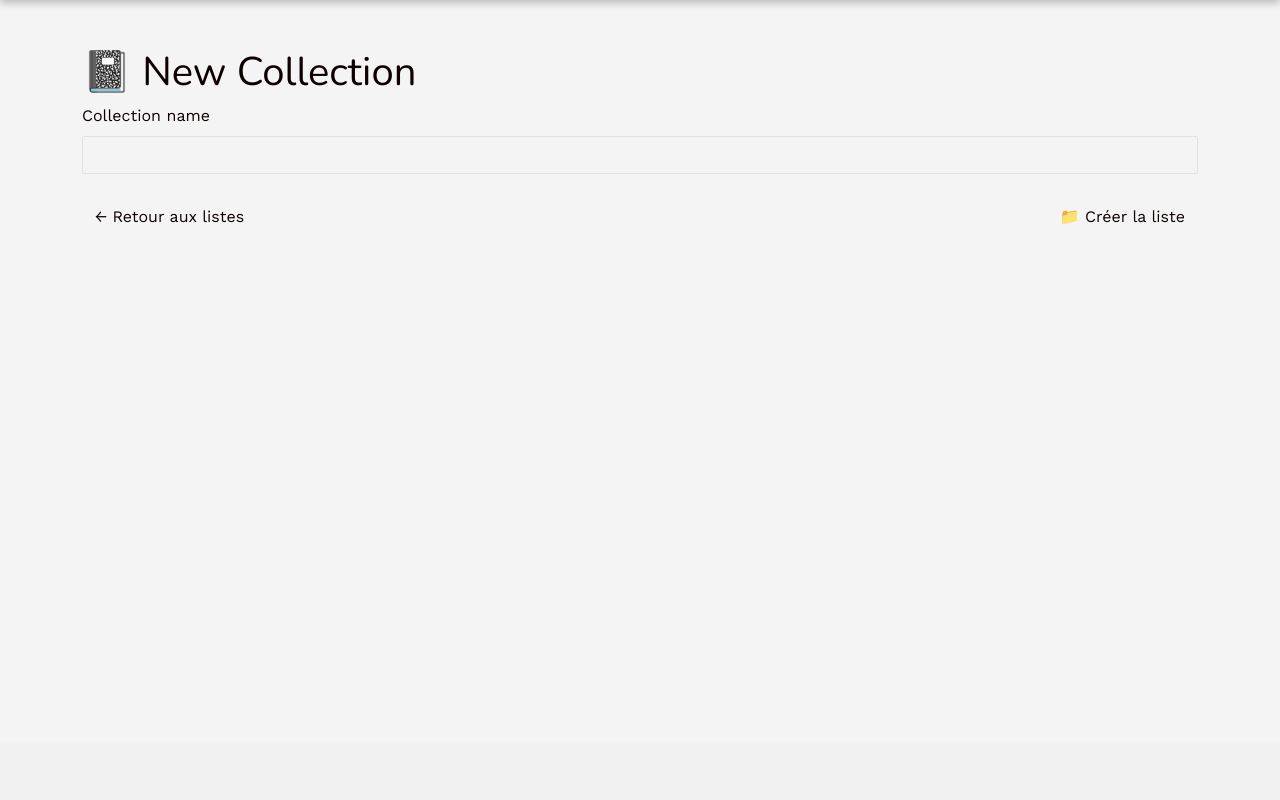
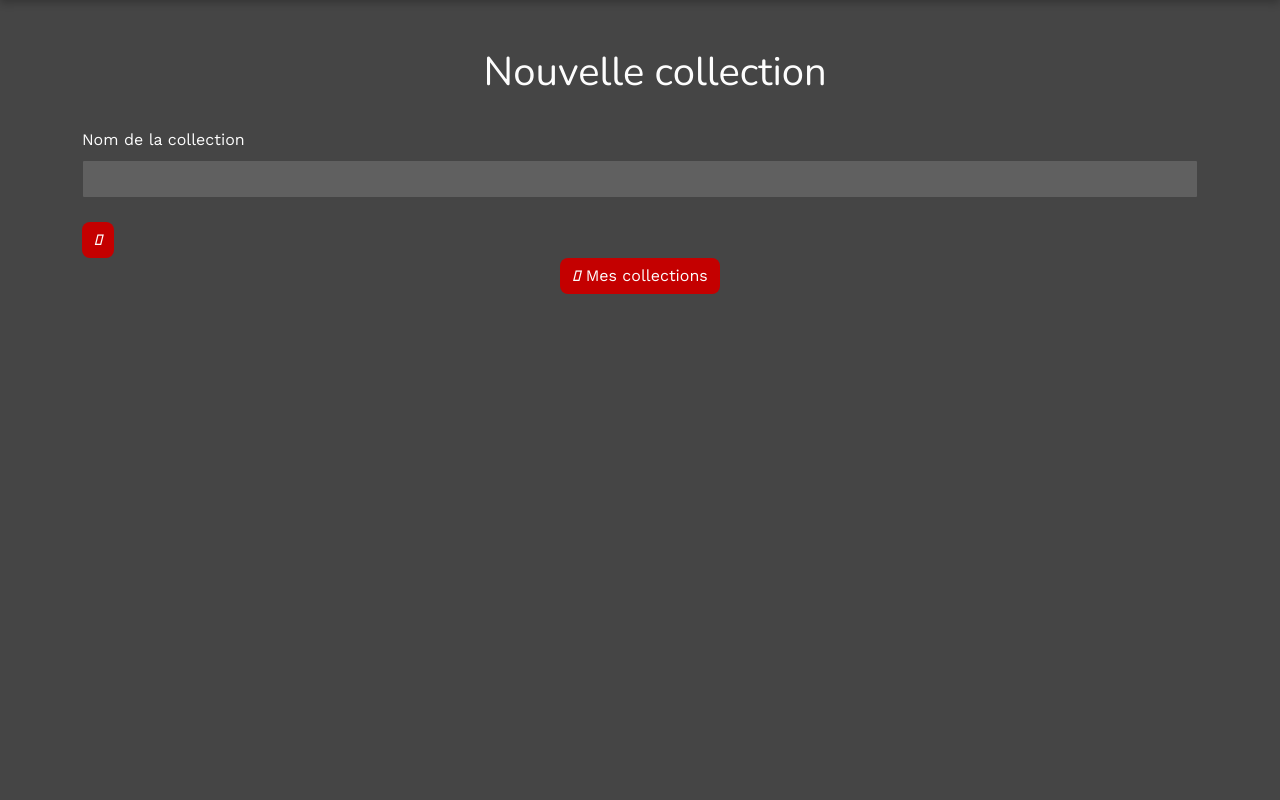
Before and after one commit to Ketmoss/MANKAI, a Rails app: page /user_collections/new in a window 1280 px wide. Shown: the part 58-858 px from the top of the page. Before the commit the page ends 800 px from the top, so only its background shows below. Run offline with Rails 7, Linux system fonts and the light colour scheme; the visitor is signed in with stand-in values (Sample User, id 1); style sheets or scripts are compiled from the project's sources; some libraries are stand-ins or nearby versions.

Commit message:
front de user collection de index et de new plus aeration container

```diff
--- /dev/null
+++ b/app/assets/stylesheets/components/_form.scss
@@ -0,0 +1,17 @@
+.input-on-surface {
+  background-color: $surface;
+  color: $on_surface;
+  border: 1px solid transparent;
+  transition: border 0.3s ease, color 0.3s ease, box-shadow 0.3s ease;
+
+  &:hover {
+    color: $on_surface
+  }
+
+  &:focus {
+    background-color: $surface !important;
+    color: $on_surface;
+    border: $secondary;
+    box-shadow: 0 0 0 0.2rem rgba($secondary, 0.35);
+  }
+}
--- /dev/null
+++ b/app/assets/stylesheets/components/_icon.scss
@@ -0,0 +1,3 @@
+.icon-red {
+  color: $manga-primary;
+}
--- a/app/assets/stylesheets/components/_index.scss
+++ b/app/assets/stylesheets/components/_index.scss
@@ -6,3 +6,5 @@
 @import "card";
 @import "btn";
 @import "reviews";
+@import "icon";
+@import "form";
--- a/app/assets/stylesheets/pages/_index.scss
+++ b/app/assets/stylesheets/pages/_index.scss
@@ -1,4 +1,4 @@
 // Import page-specific CSS files here.
 @import "home";
-@import "db";
+@import "general-style";
 @import "landing";
--- a/app/views/db_mangas/index.html.erb
+++ b/app/views/db_mangas/index.html.erb
@@ -3,7 +3,7 @@
     <!-- Search bar-->
     <h1 class="text-center pt-5">Chercher un manga</h1>
     <div class="row justify-content-center">
-      <div class="col-sm-8 my-3">
+      <div class="col-sm-8 my-3 w-50">
         <%= form_with url: db_mangas_path, method: :get, class: "d-flex" do %>
           <%= text_field_tag :query,
                 params[:query],
@@ -19,6 +19,7 @@
         <!-- Search bar-->
 
   <!-- Grid container pour les cards -->
+  <div class="container w-100">
   <div class="row g-4 my-4">
   <% @dbmangas.each do |manga| %>
     <div class="col-12 col-sm-6 col-md-6 col-lg-4">
@@ -56,5 +57,6 @@
     </div>
   <% end %>
 </div>
+</div>
 
 <%= pagy_nav(@pagy) if @pagy.pages > 1 %>
--- a/app/views/db_mangas/show.html.erb
+++ b/app/views/db_mangas/show.html.erb
@@ -1,3 +1,4 @@
+
 
 <div class="container pt-5 general-style">
   <div class="row">
@@ -6,7 +7,7 @@
       <img src="<%= @db_manga.image_url%>" alt="<%= @db_manga.title %>" class="general-style-image py-3">
     </div>
 
-    <div class="col-md-7 mt-4">
+    <div class="col-md-7 mt-4 w-50 ">
       <h1 class="text-center mb-4"><%= @db_manga.title%></h1>
       <div class="card mx-4">
         <p><strong>Title:</strong> <%= @db_manga.title %></p>
@@ -79,5 +80,3 @@
         </div>
       </div>
     </div>
-  </div>
-</div>
--- a/app/views/pages/home.html.erb
+++ b/app/views/pages/home.html.erb
@@ -1,6 +1,6 @@
 <div class="container text-center pt-4 landing-general-style">
   <h1 class="py-4">Welcome to your new favorite app</h1>
-    <div class="chat-bot-card h-100">
+    <div class="container chat-bot-card h-100">
       <div class="d-flex justify-content-start align-items-center">
         <a href="#" class="avatar-chat-bot me-3">
           <%= image_tag "https://ik.imagekit.io/oc2ow6e7b/f3bb2be2649c409a247f0a6d866281e8bb44aae0_hq.jpg", class: "avatar-chat-bot", alt: "chat-bot" %>
@@ -12,6 +12,7 @@
       </div>
     </div>
 
+<div class="container w-100">
     <div class="row g-4 my-4">
       <% dbmangas = @dbmangas.sample(4) %>
       <% dbmangas.each do |manga| %>
@@ -49,6 +50,7 @@
     </div>
   <% end %>
 </div>
+</div>
 
 
   <div class="container py-3">
--- a/app/views/user_collections/new.html.erb
+++ b/app/views/user_collections/new.html.erb
@@ -1,17 +1,26 @@
 
-<div class="container my-5">
+<div class="general-style">
+  <div class="container py-4">
     <div class="form-wrapper">
-    <h1 class="form-title">📓 New Collection</h1>
-
+      <h1 class="form-title text-center py-4"> <i class="fas fa-book icon-red"></i> Nouvelle collection</h1>
       <%= simple_form_for(@user_collection) do |f| %>
         <div class="mb-3">
-        <%= f.input :name, label: "Collection name", input_html: { class: "form-control" } %>
+          <%= f.input :name, label: "Nom de la collection", input_html: { class: "form-control input-on-surface" } %>
         </div>
 
         <div class="d-flex justify-content-between align-items-center mt-4">
-        <%= link_to "← Retour aux listes", user_collections_path, class: "btn custom-btn-outline" %>
-        <%= f.submit "📁 Créer la liste", class: "btn custom-btn-gradient" %>
+
+          <%= button_tag type: "submit", class: "btn btn-red" do %>
+          <i class="fas fa-plus"></i>
+          <% end %>
         </div>
       <% end %>
     </div>
+    <div class="text-center">
+          <%= link_to :back, class: "btn btn-red text-center" do %>
+          <i class="fas fa-chevron-left"></i>
+          <span>Mes collections</span>
+          <% end %>
     </div>
+  </div>
+</div>
```
Also changed, not shown: app/views/user_collections/index.html.erb (+15 -8 lines), app/assets/stylesheets/pages/_general-style.scss (renamed from app/assets/stylesheets/pages/_db.scss). Lines whose indentation alone changed are shown as unchanged.
